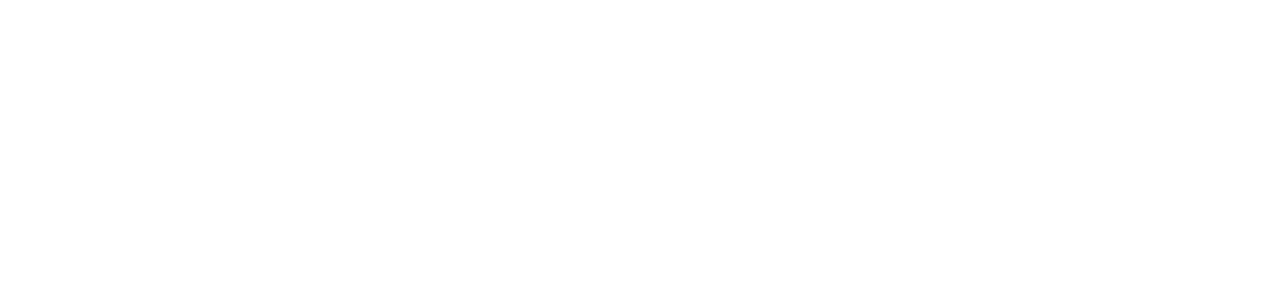
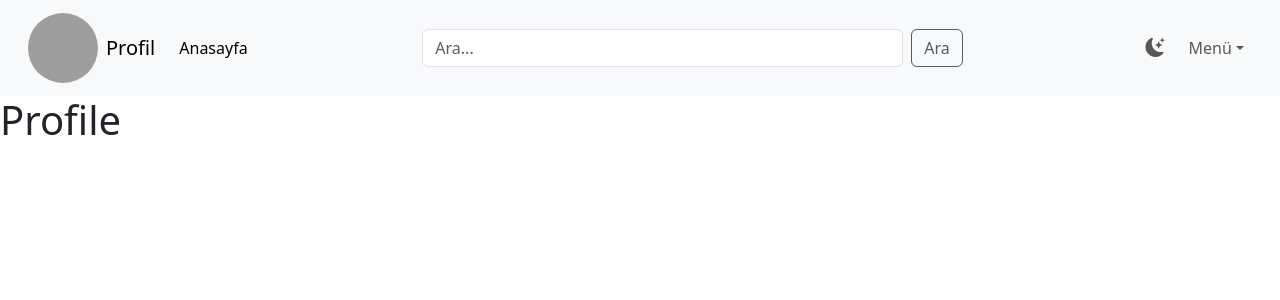
Before and after one commit to timec21/CareerPilot, a React (Vite) app in the folder CareerPilot/: page /profile in a window 1280 px wide. Before the commit this address had no page. Shown: the top 300 px of the page. Built offline with nearby package versions, Linux system fonts and the light colour scheme; sample sign-in values are in the browser's storage; grey boxes are pictures that could not be loaded.

Commit message:
feat: add navbar component with bootstrap

```diff
--- a/CareerPilot/package.json
+++ b/CareerPilot/package.json
@@ -11,6 +11,7 @@
   },
   "dependencies": {
     "bootstrap": "^5.3.8",
+    "bootstrap-icons": "^1.13.1",
     "react": "^19.2.4",
     "react-dom": "^19.2.4",
     "react-router-dom": "^7.14.0"
--- a/CareerPilot/src/App.tsx
+++ b/CareerPilot/src/App.tsx
@@ -4,12 +4,18 @@
 import Login from "./pages/Login";
 import ProtectedRoute from "./components/ProtectedRoute";
 import Dashboard from "./pages/Dashboard";
+import MainLayout from "./components/MainLayout";
+import Profile from "./pages/Profile";
 
 function App() {
   return (
     <Routes>
+      {/* NAVBARSIZ SAYFALAR */}
       <Route path="/register" element={<Register />} />
       <Route path="/login" element={<Login />} />
+
+      {/* NAVBARLI SAYFALAR (MainLayout içine sarmalanmış) */}
+      <Route element={<MainLayout />}>
         <Route
           path="/dashboard"
           element={
@@ -18,6 +24,16 @@
             </ProtectedRoute>
           }
         />
+        {/* Buraya ekleyeceğin her Route'ta Navbar görünecektir */}
+        <Route
+          path="/profile"
+          element={
+            <ProtectedRoute>
+              <Profile />
+            </ProtectedRoute>
+          }
+        />
+      </Route>
     </Routes>
   );
 }
--- /dev/null
+++ b/CareerPilot/src/components/MainLayout.tsx
@@ -0,0 +1,12 @@
+import { Outlet } from "react-router-dom";
+import Navbar from "./Navbar";
+
+const MainLayout = () => (
+  <>
+    <Navbar />
+    <main>
+      <Outlet /> {/* Alt sayfalar buraya gelecek */}
+    </main>
+  </>
+);
+export default MainLayout;
--- /dev/null
+++ b/CareerPilot/src/components/Navbar.tsx
@@ -0,0 +1,82 @@
+import "bootstrap/dist/css/bootstrap.min.css";
+import "bootstrap-icons/font/bootstrap-icons.css";
+
+const Navbar = () => {
+  return (
+    <nav className="navbar navbar-expand-lg navbar-light bg-light px-3">
+      <div className="container-fluid">
+        {/* Profil */}
+        <a className="navbar-brand d-flex align-items-center" href="/profile">
+          <img
+            src="logo.png"
+            alt="Profil"
+            width="70"
+            height="70"
+            className="rounded-circle me-2"
+          />
+          <span>Profil</span>
+        </a>
+
+        {/* Mobil Menü Butonu */}
+        <button
+          className="navbar-toggler"
+          type="button"
+          data-bs-toggle="collapse"
+          data-bs-target="#navbarContent"
+        >
+          <span className="navbar-toggler-icon"></span>
+        </button>
+
+        {/* Navbar İçeriği */}
+        <div className="collapse navbar-collapse" id="navbarContent">
+          <ul className="navbar-nav me-auto mb-2 mb-lg-0">
+            {/* 2. Anasayfa */}
+            <li className="nav-item">
+              <a className="nav-link active" href="/">Anasayfa</a>
+            </li>
+          </ul>
+
+          {/* Arama Çubuğu */}
+          <form className="d-flex mx-auto w-50" role="search">
+            <input
+              className="form-control me-2"
+              type="search"
+              placeholder="Ara..."
+              aria-label="Search"
+            />
+            <button className="btn btn-outline-dark opacity-75" type="submit">Ara</button>
+          </form>
+
+          <ul className="navbar-nav ms-auto align-items-center">
+            <li className="nav-item">
+              <button className="btn btn-link nav-link px-3" type="button">
+                <i className="bi bi-moon-stars-fill" style={{ fontSize: "1.2rem" }}></i>
+              </button>
+            </li>
+
+            {/* En Sağda: Menü */}
+            <li className="nav-item dropdown">
+              <a
+                className="nav-link dropdown-toggle"
+                href="#"
+                role="button"
+                data-bs-toggle="dropdown"
+                aria-expanded="false"
+              >
+                Menü
+              </a>
+              <ul className="dropdown-menu dropdown-menu-end">
+                <li><a className="dropdown-item" href="/settings">Ayarlar</a></li>
+                <li><a className="dropdown-item" href="/messages">Mesajlar</a></li>
+                <li><hr className="dropdown-divider" /></li>
+                <li><a className="dropdown-item" href="/logout">Çıkış Yap</a></li>
+              </ul>
+            </li>
+          </ul>
+        </div>
+      </div>
+    </nav>
+  );
+};
+
+export default Navbar;
--- /dev/null
+++ b/CareerPilot/src/pages/Profile.tsx
@@ -0,0 +1,11 @@
+function Profile() {
+
+
+  return(
+    <div>
+        <h1>Profile</h1>
+    </div>
+  );
+}
+
+export default Profile;
```
Also changed, not shown: 2 other files (tests, documents, lock files or other folders). Lines whose indentation alone changed are shown as unchanged.
